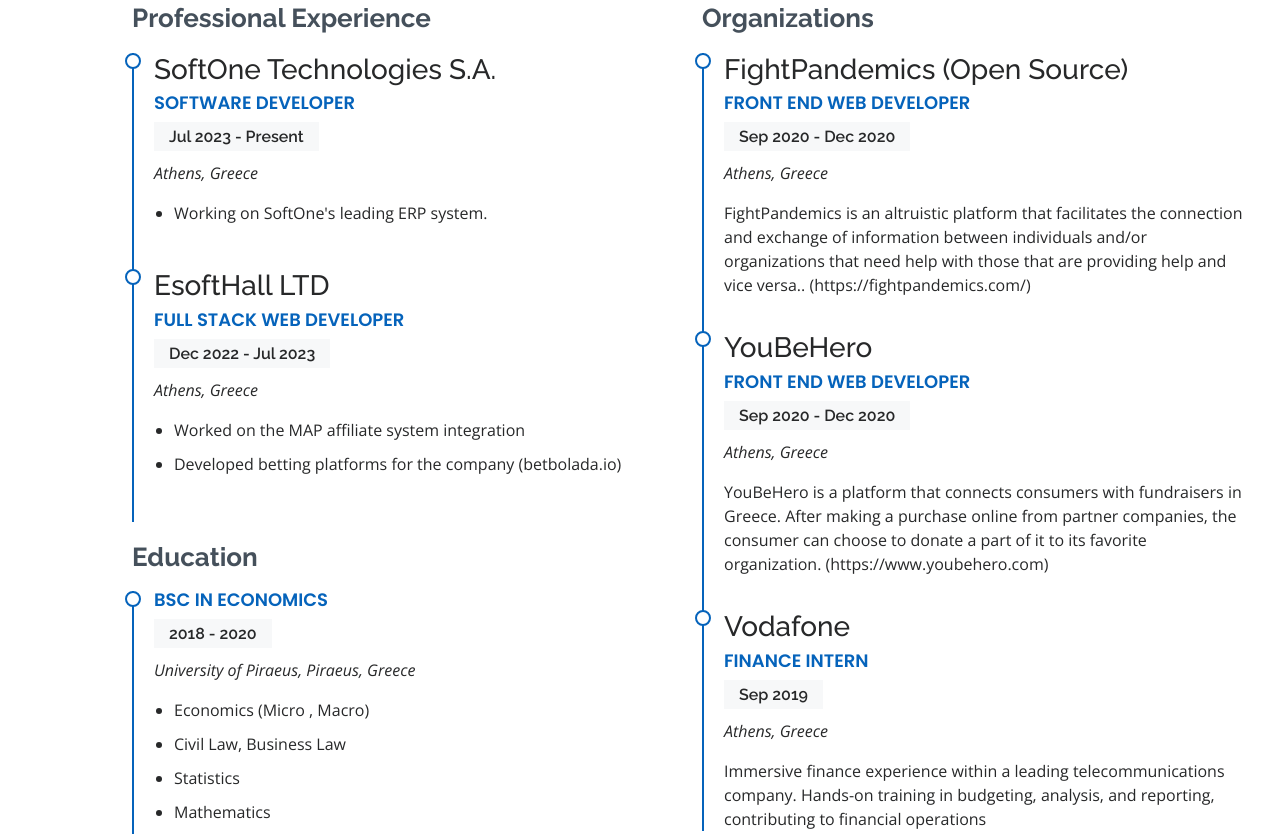
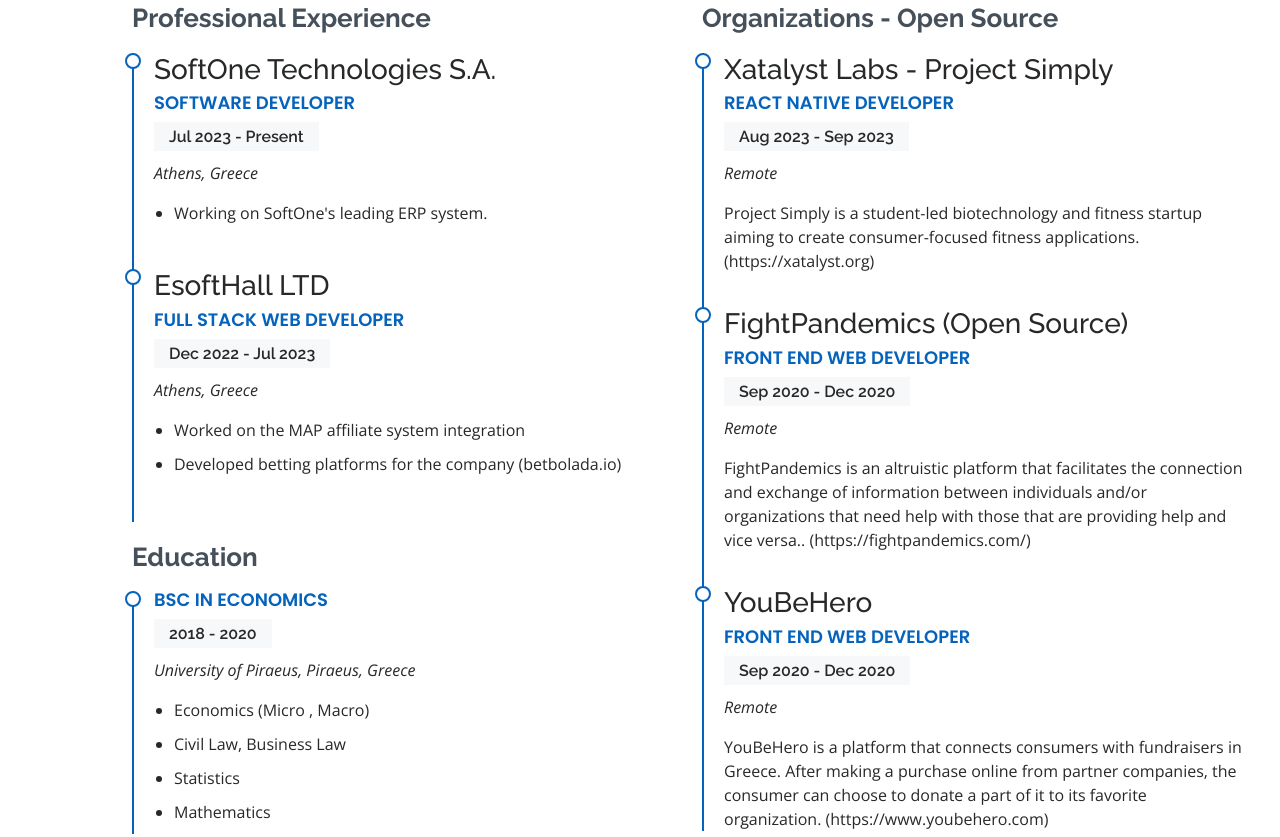
Before and after one commit to konkazazis/Portfolio, a plain HTML site: page index.html in a window 1280 px wide. Shown: the part 2069-2906 px from the top of the page. Drawn offline with nearby package versions, Linux system fonts and the light colour scheme.

Commit message:
resume changes

```diff
--- a/index.html
+++ b/index.html
@@ -178,12 +178,21 @@
             </div>
           </div>
           <div class="col-lg-6">
-            <h3 class="resume-title">Organizations</h3>
+            <h3 class="resume-title">Organizations - Open Source</h3>
+            <div class="resume-item">
+              <h3>Xatalyst Labs - Project Simply</h3>
+              <h4>React Native Developer</h4>
+              <h5>Aug 2023 - Sep 2023</h5>
+              <p><em>Remote</em></p>
+              <p>Project Simply is a student-led biotechnology
+                and fitness startup aiming to create consumer-focused fitness applications. (https://xatalyst.org)
+              </p>
+            </div>
             <div class="resume-item">
               <h3>FightPandemics (Open Source)</h3>
               <h4>Front End Web Developer</h4>
               <h5>Sep 2020 - Dec 2020</h5>
-              <p><em>Athens, Greece</em></p>
+              <p><em>Remote</em></p>
               <p>FightPandemics is an altruistic platform that
                   facilitates the connection and exchange of
                   information between individuals and/or organizations
@@ -195,24 +204,13 @@
               <h3>YouBeHero</h3>
               <h4>Front End Web Developer</h4>
               <h5>Sep 2020 - Dec 2020</h5>
-              <p><em>Athens, Greece</em></p>
+              <p><em>Remote</em></p>
               <p>YouBeHero is a platform that connects consumers
                 with fundraisers in Greece. After making a purchase
                 online from partner companies, the consumer can
                 choose to donate a part of it to its favorite
                 organization.
                 (https://www.youbehero.com)
-              </p>
-            </div>
-            <div class="resume-item">
-              <h3>Vodafone</h3>
-              <h4>Finance Intern</h4>
-              <h5>Sep 2019</h5>
-              <p><em>Athens, Greece</em></p>
-              <p>Immersive finance experience within a leading
-                telecommunications company. Hands-on training in
-                budgeting, analysis, and reporting, contributing to
-                financial operations
               </p>
             </div>
           </div>
```
